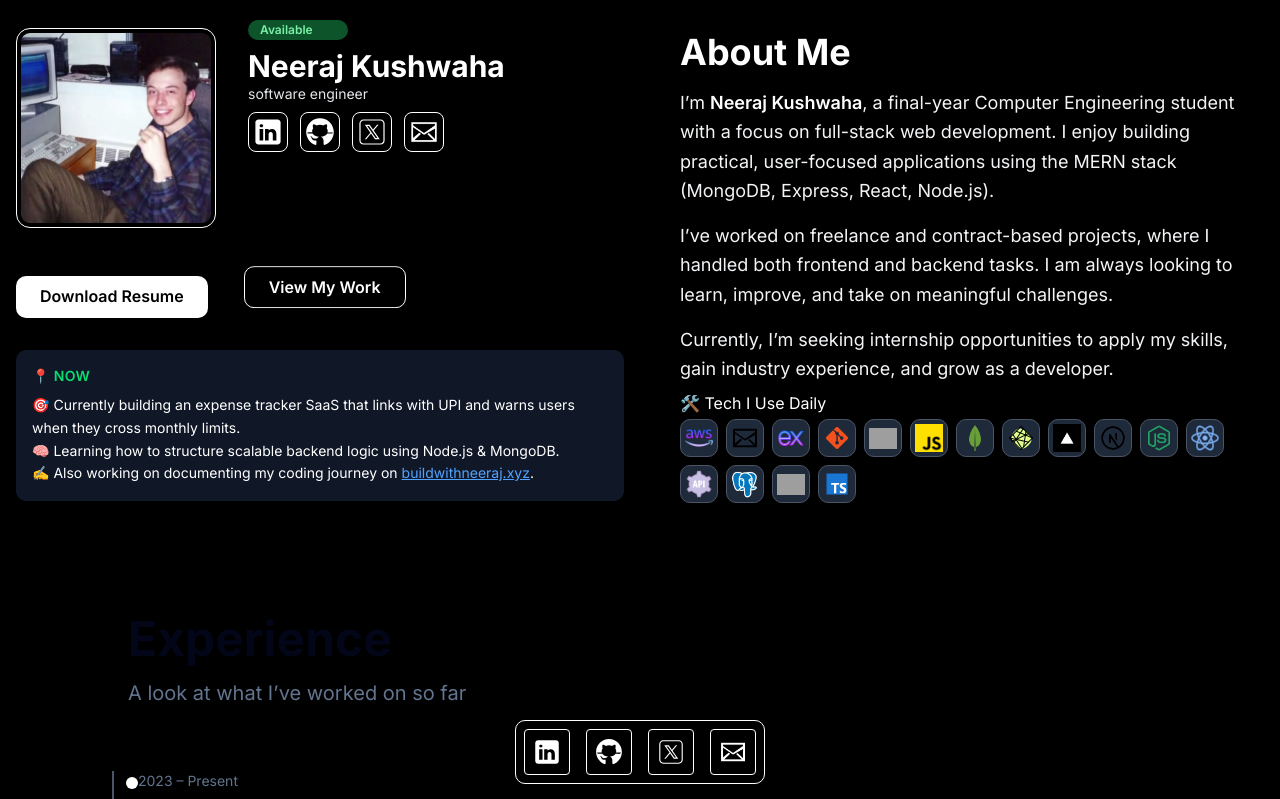
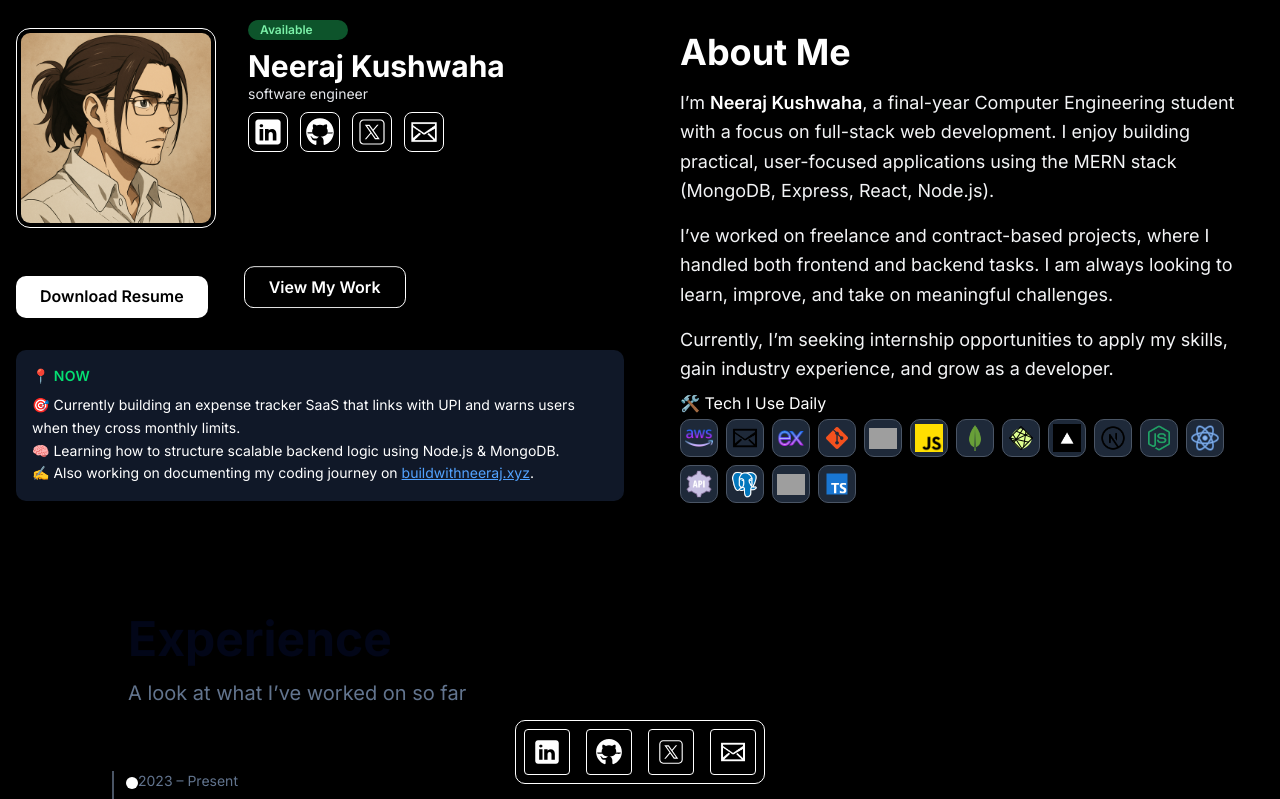
Before and after one commit to neerajk001/updated-profile, a Next.js app: page / in a window 1280 px wide. Shown: the top 799 px of the page. Built offline with nearby package versions, Linux system fonts and the light colour scheme; grey boxes are pictures that could not be loaded.

Commit message:
added pic

```diff
--- a/src/components/HeroComp.tsx
+++ b/src/components/HeroComp.tsx
@@ -45,7 +45,7 @@ const HeroComp = () => {
               width={150}
               height={150}
               alt="profile"
-              src={"/download (3).jpg"}
+              src={"/profile.png"}
             />
           </div>
           <div>
```
